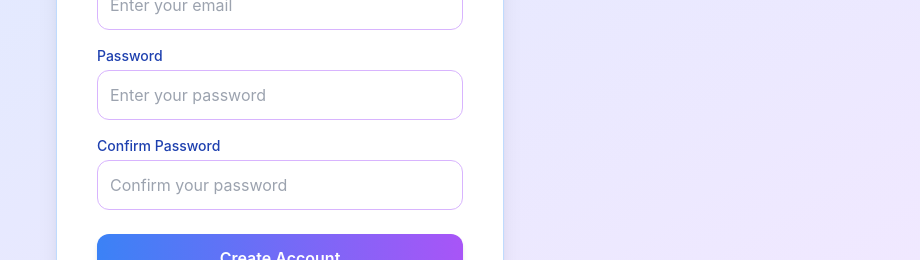
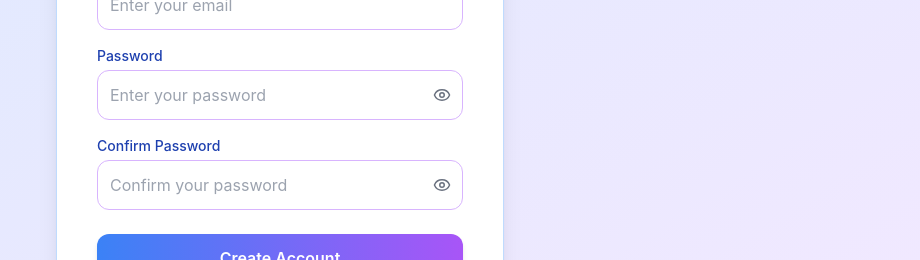
Before and after one commit to sa-l-aash/Campus-Care-Management-System, a React (Create React App) app: page /auth in a window 1280 px wide. Shown: the part 347-607 px from the top of the page, without its empty margins (360-1280 px from the left). Built offline with nearby package versions, Linux system fonts and the light colour scheme.

Commit message:
added eye icon in password field

```diff
--- a/src/pages/Auth.jsx
+++ b/src/pages/Auth.jsx
@@ -7,15 +7,17 @@ import {
   GoogleAuthProvider,
   signInWithPopup,
 } from 'firebase/auth';
+import { Eye, EyeOff } from 'lucide-react';
 
 export default function Auth() {
   const [email, setEmail] = useState('');
   const [password, setPassword] = useState('');
   const [confirmPassword, setConfirmPassword] = useState('');
+  const [showPassword, setShowPassword] = useState(false);
+  const [showConfirmPassword, setShowConfirmPassword] = useState(false);
   const [mode, setMode] = useState('signup'); // 'signin' or 'signup'
   const navigate = useNavigate();
 
-  // Handle email/password signup or login
   const handleAuth = async (e) => {
     e.preventDefault();
 
@@ -32,20 +34,19 @@ export default function Auth() {
         await signInWithEmailAndPassword(auth, email, password);
         console.log('✅ Signed in successfully!');
       }
-      navigate('/home'); // Redirect after login or signup
+      navigate('/home');
     } catch (error) {
       console.error('❌ Auth error:', error.message);
-      alert(error.message); // Show error to user
+      alert(error.message);
     }
   };
 
-  // Handle Google Sign-In
   const handleGoogleSignIn = async () => {
     const provider = new GoogleAuthProvider();
     try {
       await signInWithPopup(auth, provider);
       console.log('✅ Signed in with Google!');
-      navigate('/home'); // Redirect after Google Sign-In
+      navigate('/home');
     } catch (error) {
       console.error('❌ Google Sign-In Error:', error.message);
       alert(error.message);
@@ -111,28 +112,46 @@ export default function Auth() {
           <label className="block text-sm font-medium text-blue-800 mb-1">
             Password
           </label>
+          <div className="relative mb-4">
             <input
-            type="password"
+              type={showPassword ? 'text' : 'password'}
               placeholder="Enter your password"
-            className="w-full p-3 border border-purple-300 rounded-xl mb-4 focus:ring-2 focus:ring-purple-400"
+              className="w-full p-3 border border-purple-300 rounded-xl focus:ring-2 focus:ring-purple-400 pr-10"
               value={password}
               onChange={(e) => setPassword(e.target.value)}
               required
             />
+            <button
+              type="button"
+              onClick={() => setShowPassword(!showPassword)}
+              className="absolute top-1/2 right-3 transform -translate-y-1/2 text-gray-500"
+            >
+              {showPassword ? <EyeOff size={18} /> : <Eye size={18} />}
+            </button>
+          </div>
 
           {mode === 'signup' && (
             <>
               <label className="block text-sm font-medium text-blue-800 mb-1">
                 Confirm Password
               </label>
+              <div className="relative mb-6">
                 <input
-                type="password"
+                  type={showConfirmPassword ? 'text' : 'password'}
                   placeholder="Confirm your password"
-                className="w-full p-3 border border-purple-300 rounded-xl mb-6 focus:ring-2 focus:ring-purple-400"
+                  className="w-full p-3 border border-purple-300 rounded-xl focus:ring-2 focus:ring-purple-400 pr-10"
                   value={confirmPassword}
                   onChange={(e) => setConfirmPassword(e.target.value)}
                   required
                 />
+                <button
+                  type="button"
+                  onClick={() => setShowConfirmPassword(!showConfirmPassword)}
+                  className="absolute top-1/2 right-3 transform -translate-y-1/2 text-gray-500"
+                >
+                  {showConfirmPassword ? <EyeOff size={18} /> : <Eye size={18} />}
+                </button>
+              </div>
             </>
           )}
 
@@ -144,7 +163,7 @@ export default function Auth() {
           </button>
         </form>
 
-        {/* Google Sign-In Button */}
+        {/* Google Sign-In */}
         <div className="mt-4">
           <p className="text-gray-500 text-sm mb-2">Or</p>
           <button
```
Lines whose indentation alone changed are shown as unchanged.
